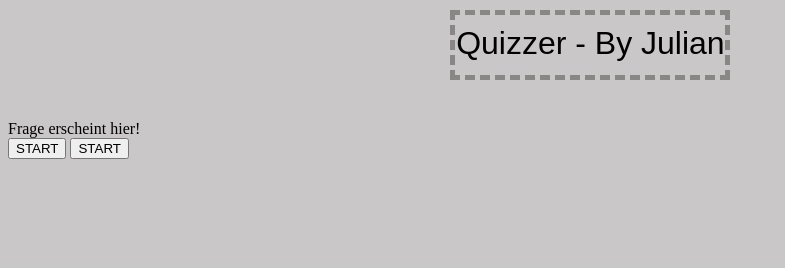
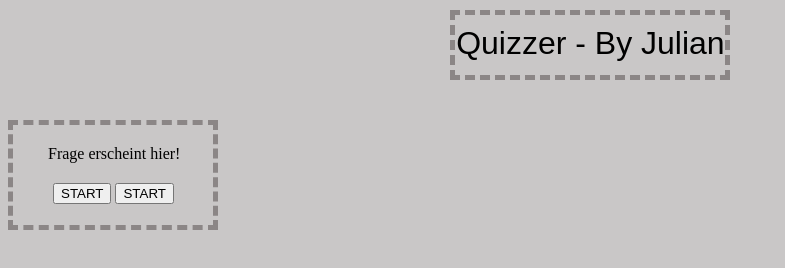
Before and after one commit to RedJulu/quizzer, a plain HTML site: page index.html in a window 1280 px wide. Shown: the whole page, without its empty margins (0-785 px from the left). Drawn offline with Linux system fonts and the light colour scheme; a web font is replaced by a local one.

Commit message:
New Style

```diff
--- a/index.html
+++ b/index.html
@@ -15,10 +15,12 @@
 
     <h1>Quizzer - By Julian</h1>
 
-    <div id="div">Frage erscheint hier!</div>
+    <div id="wholeDiv">
+        <div id="question">Frage erscheint hier!</div>
 
-    <button onclick="answer1()" id="btn1" type="button">START</button>
-    <button onclick="answer2()" id="btn2" type="button">START</button>
+        <button onclick="answer1()" id="btn1" type="button">START</button>
+        <button onclick="answer2()" id="btn2" type="button">START</button>
+    </div>
 
 </body>
 </html>
--- a/script.js
+++ b/script.js
@@ -47,7 +47,7 @@ function startGame() {
         registerQuestion("Wer ist doof", "Linus", "Linus", "Julian");
 
         // Show question
-        document.getElementById("div").innerHTML = questionArray[arrayPos];
+        document.getElementById("question").innerHTML = questionArray[arrayPos];
         document.querySelector('#btn1').innerHTML = answer1Array[arrayPos];
         document.querySelector('#btn2').innerHTML = answer2Array[arrayPos];
 
@@ -55,11 +55,11 @@ function startGame() {
 
 function isRightAnswer(userInput, rightAnswer){
     if (rightAnswer == userInput) {
-        document.getElementById("div").innerHTML = "YUP!";
+        document.getElementById("question").innerHTML = "YUP!";
         points++;
 
         } else {
-        document.getElementById("div").innerHTML = "Nah! D;";
+        document.getElementById("question").innerHTML = "Nah! D;";
     }
 }
 
@@ -78,7 +78,7 @@ function answer1() {
             return false;
         }
 
-        //document.getElementById("div").innerHTML = questionArray[arrayPos];
+
 
 }
 
@@ -97,6 +97,6 @@ function answer2() {
             return false;
         }
 
-        //document.getElementById("div").innerHTML = questionArray[arrayPos];
+
 
 }
--- a/style.css
+++ b/style.css
@@ -13,3 +13,24 @@ h1 {
     padding-top: 10px;
     margin: 10px 0px 40px 35%;
 }
+
+#wholeDiv{
+    /* background-color: red; */
+    height: 100px;
+    width: 200px;
+    border: 5px rgb(139, 134, 134) dashed;
+}
+
+#question{
+    padding-top: 20px;
+    padding-bottom: 20px;
+    padding-left: 35px;
+}
+
+#btn1{
+    margin-left: 40px;
+}
+
+#btn1{
+    margin-left: 40px;
+}
```
